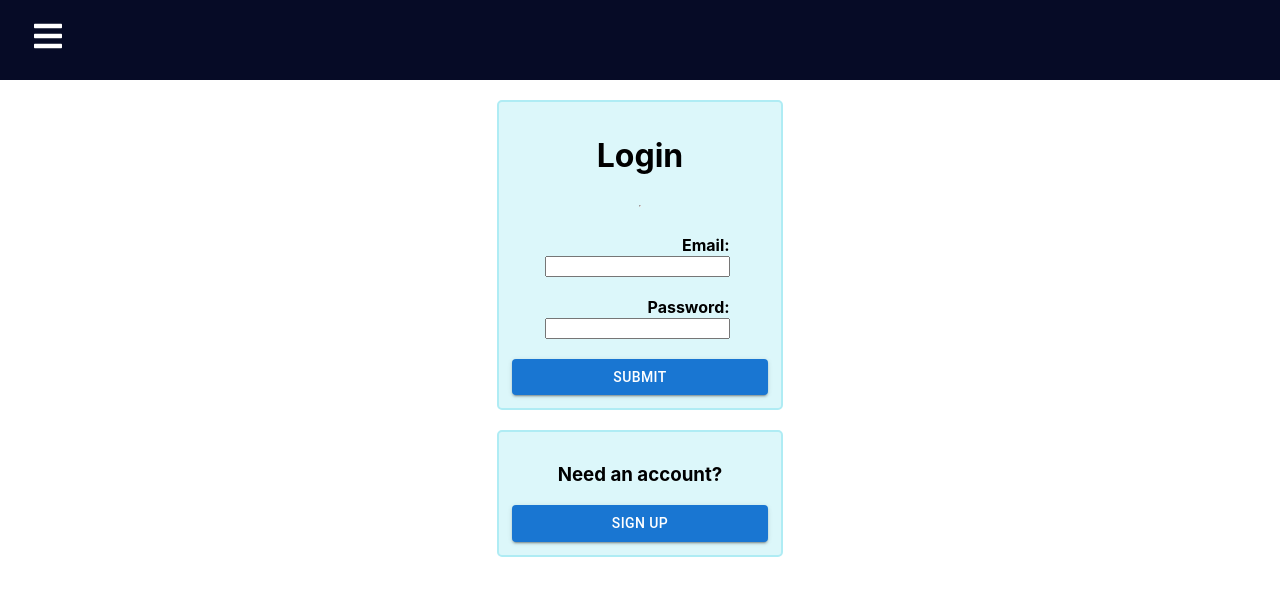
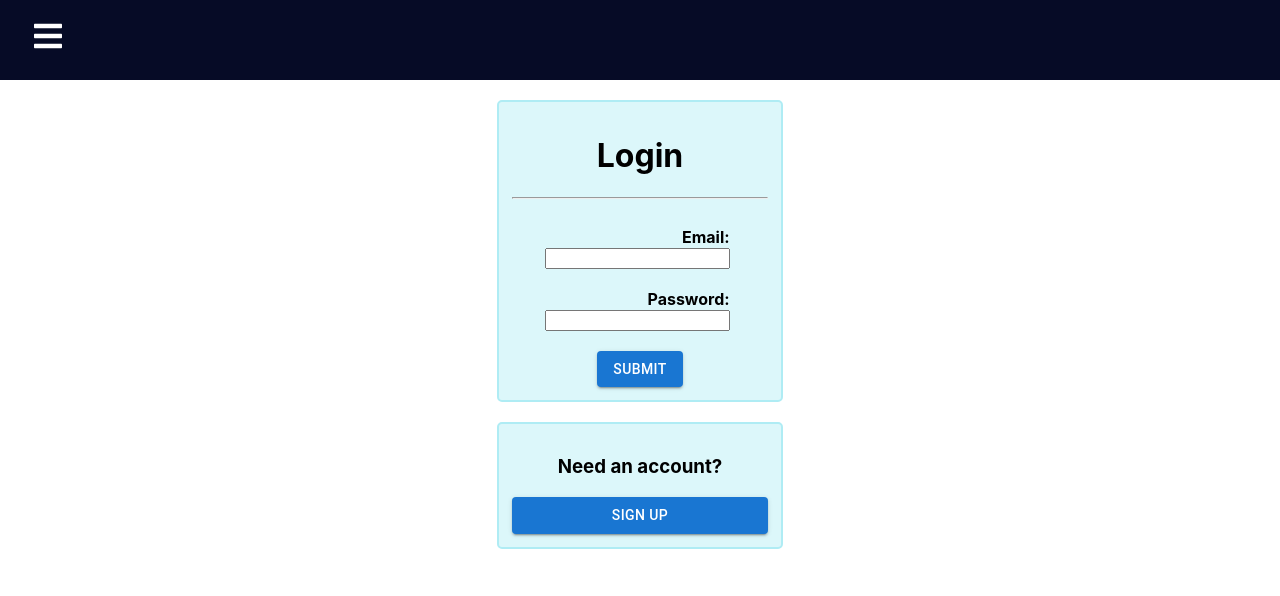
Before and after one commit to software-assignments-fall2021/project-setup-sneaky-seven, a React (Create React App) app in the folder front-end/: page / in a window 1280 px wide. Shown: the top 596 px of the page. Built offline with nearby package versions, Linux system fonts and the light colour scheme.

Commit message:
adding flex

```diff
--- a/front-end/src/components/LoginForm.js
+++ b/front-end/src/components/LoginForm.js
@@ -14,23 +14,24 @@ const LoginForm = () => {
   return (
     <div>
       <br />
-      <form onSubmit={handleSubmit} class="container">
-        <div>
+      <div class="container">
+        <form onSubmit={handleSubmit}>
           <h1>Login</h1>
-        </div>
           <hr /> <br />
           <div class="form">
+            <div>
               <label htmlFor="email">
                 <b>Email:</b>
               </label>
               <input type="text" id="email" required />
             </div>
             <br />
-        <div class="form">
+            <div>
               <label htmlFor="password">
                 <b>Password:</b>
               </label>
               <input type="text" id="password" required />
+            </div>
           </div>
           <br />
           <Button
@@ -42,6 +43,7 @@ const LoginForm = () => {
             Submit
           </Button>
         </form>
+      </div>
       <br />
       <div class="container">
         <h3> Need an account? </h3>
--- a/front-end/src/components/css/RegisterLogin.css
+++ b/front-end/src/components/css/RegisterLogin.css
@@ -5,9 +5,16 @@
   border: 2px solid #afecf4;
   border-radius: 5px;
   padding: 1%;
+  display: flex;
+  flex-direction: column;
 }
 
 .form {
   text-align: right;
   padding-right: 15%;
 }
+
+hr {
+  margin-left: 0;
+  margin-right: 0;
+}
```
Lines whose indentation alone changed are shown as unchanged.
